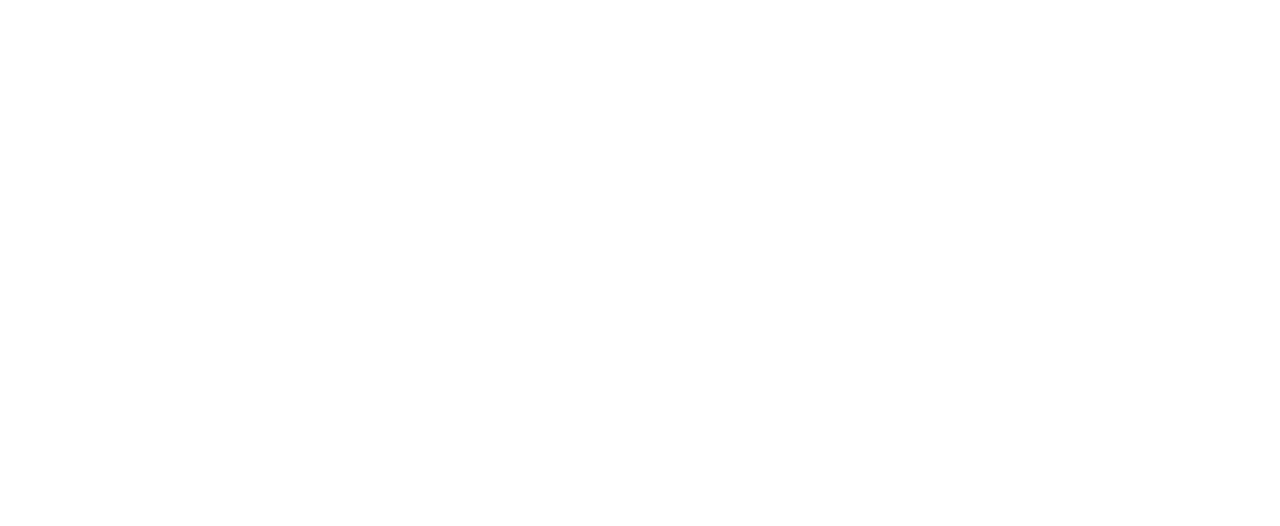
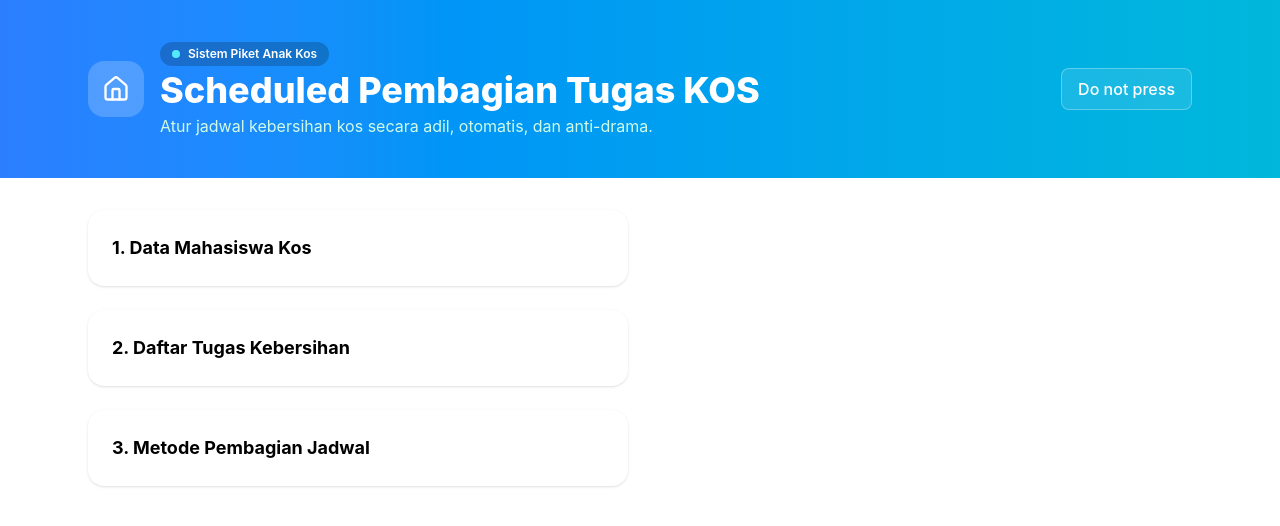
Before and after one commit to FahriRam/COMMIT-Web-Design-Competition-2026, a website built with Vite: page my-project/index.html in a window 1280 px wide. Built offline with nearby package versions, Linux system fonts and the light colour scheme.

Commit message:
were cooked

```diff
--- a/my-project/index.html
+++ b/my-project/index.html
@@ -1,7 +1,66 @@
 <!doctype html>
 <html lang="en">
   <head>
+    <meta charset="UTF-8" />
+    <meta name="viewport" content="width=device-width, initial-scale=1.0" />
+    <title>Cool Website Name</title>
   </head>
+
   <body>
+    <header class="bg-linear-to-r from-blue-500 to-cyan-500 py-10">
+      <div
+        class="max-w-6xl mx-auto px-6 flex flex-wrap items-center justify-between gap-4"
+      >
+        <div class="flex items-center gap-4">
+          <div
+            class="w-14 h-14 rounded-2xl bg-white/20 flex items-center justify-center text-3xl"
+          >
+            <i data-lucide="House" class="w-7 h-7 text-white"></i>
+          </div>
+
+          <div>
+            <span
+              class="inline-flex items-center gap-2 bg-black/20 text-white text-xs font-semibold px-3 py-1 rounded-full"
+            >
+              <span class="w-2 h-2 rounded-full bg-cyan-300"></span>
+              Sistem Piket Anak Kos
+            </span>
+            <h1 class="text-3xl md:text-4xl font-extrabold text-white mt-1">
+              Scheduled Pembagian Tugas KOS
+            </h1>
+            <p class="text-emerald-100 mt-1">
+              Atur jadwal kebersihan kos secara adil, otomatis, dan anti-drama.
+            </p>
+          </div>
+        </div>
+
+        <!-- right side: button -->
+        <button
+          class="border border-white/30 bg-white/10 text-white font-medium px-4 py-2 rounded-lg hover:bg-white/20"
+        >
+          Do not press
+        </button>
+      </div>
+    </header>
+
+    <main
+      class="max-w-6xl mx-auto px-6 py-8 grid grid-cols-1 lg:grid-cols-2 gap-6"
+    >
+      <!-- left column -->
+      <div class="space-y-6">
+        <section class="bg-white rounded-2xl shadow p-6">
+          <h2 class="text-lg font-bold">1. Data Mahasiswa Kos</h2>
+        </section>
+
+        <section class="bg-white rounded-2xl shadow p-6">
+          <h2 class="text-lg font-bold">2. Daftar Tugas Kebersihan</h2>
+        </section>
+
+        <section class="bg-white rounded-2xl shadow p-6">
+          <h2 class="text-lg font-bold">3. Metode Pembagian Jadwal</h2>
+        </section>
+      </div>
+    </main>
+    <script type="module" src="/src/main.js"></script>
   </body>
 </html>
--- a/my-project/package.json
+++ b/my-project/package.json
@@ -13,6 +13,7 @@
   },
   "dependencies": {
     "@tailwindcss/vite": "^4.3.5",
+    "lucide": "^1.73.0",
     "tailwindcss": "^4.3.5"
   }
 }
--- a/my-project/src/main.js
+++ b/my-project/src/main.js
@@ -1 +1,3 @@
 import './style.css'
+import { createIcons, House } from 'lucide';
+createIcons ({ icons: {House}})
--- a/my-project/src/style.css
+++ b/my-project/src/style.css
@@ -1 +1,3 @@
 @import "tailwindcss";
+
+@custom-variant dark (&:where(.dark, .dark *));
```
Also changed, not shown: 1 other file.
